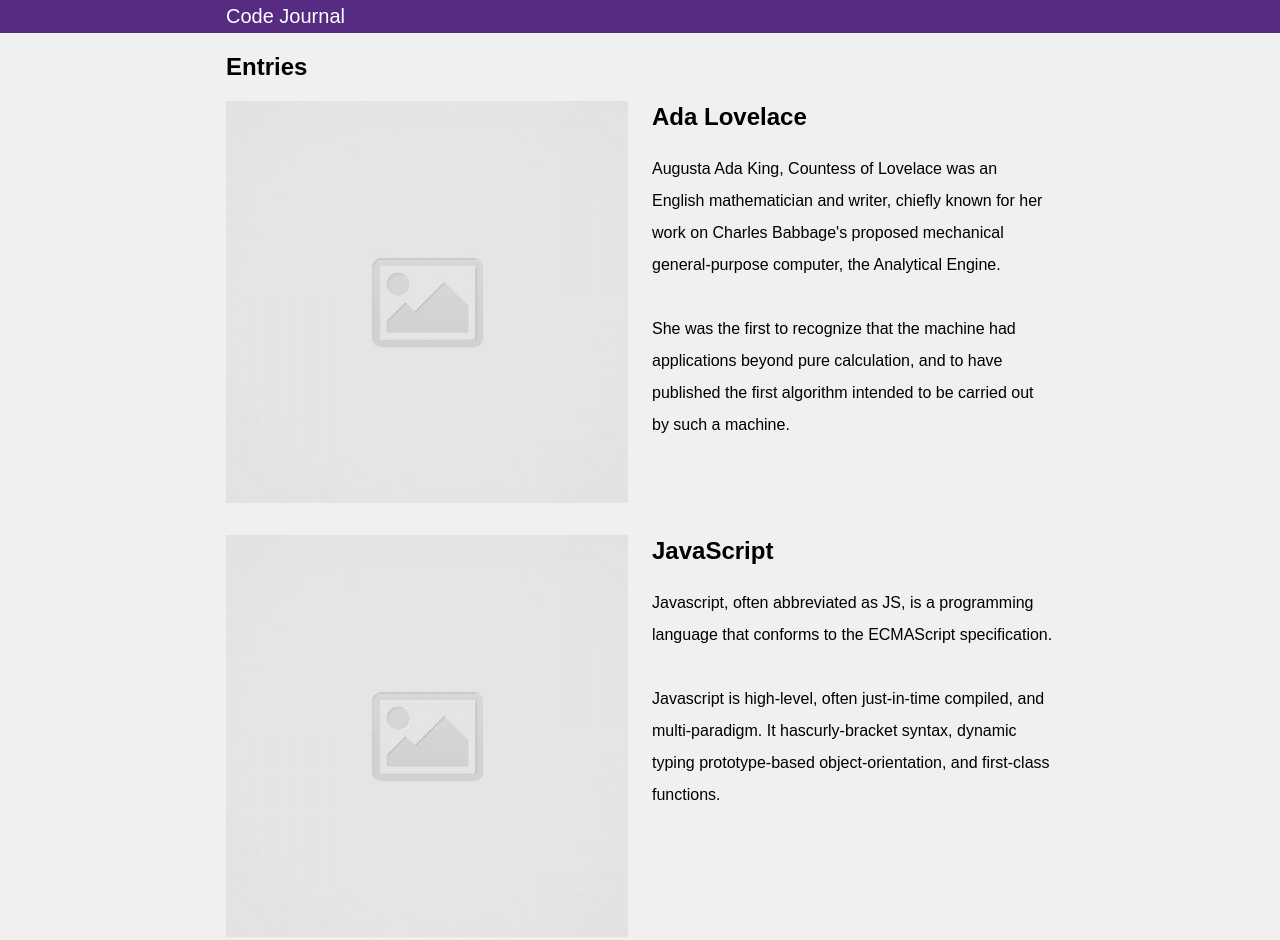
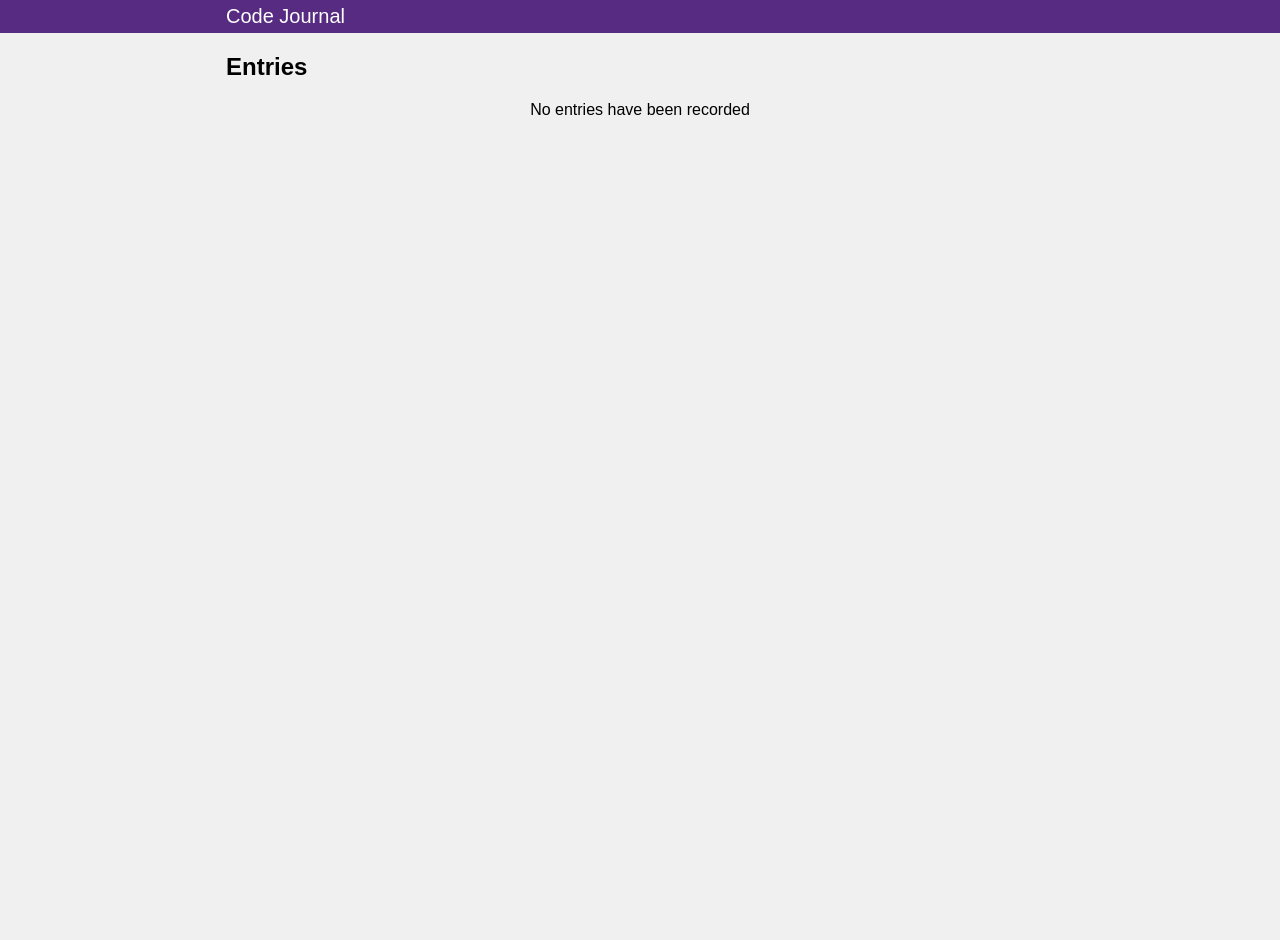
Before and after one commit to tam-n/code-journal, a website: page index.html in a window 1280 px wide. After the commit the page ends 800 px from the top, so only its background shows below. Drawn offline with Linux system fonts and the light colour scheme; a web font is replaced by a local one.

Commit message:
Added no-entry message. #2

```diff
--- a/css/styles.css
+++ b/css/styles.css
@@ -75,3 +75,7 @@ ul {
 .notes {
   white-space: pre-line;
 }
+
+.no-entries {
+  text-align: center;
+}
--- a/index.html
+++ b/index.html
@@ -35,33 +35,8 @@
         <h2>Entries</h2>
       </div>
       <ul>
-        <li class="row">
-          <div class="column-full column-half">
-            <img class="photo-url" src="images/placeholder-image-square.jpg" alt="entry image"/>
-          </div>
-          <div class="column-full column-half">
-            <h2 class="title">
-              Ada Lovelace
-            </h2>
-            <div class="notes"> Augusta Ada King, Countess of Lovelace was an English mathematician and writer, chiefly known for her work on Charles Babbage's proposed mechanical general-purpose computer, the Analytical Engine.
-
-            She was the first to recognize that the machine had applications beyond pure calculation, and to have published the first algorithm intended to be carried out by such a machine.
-            </div>
-          </div>
-        </li>
-        <li class="row">
-          <div class="column-full column-half">
-            <img class="photo-url" src="images/placeholder-image-square.jpg" alt="entry image"/>
-          </div>
-          <div class="column-full column-half">
-            <h2 class="title">
-              JavaScript
-            </h2>
-            <div class="notes">Javascript, often abbreviated as JS, is a programming language that conforms to the ECMAScript specification.
-
-            Javascript is high-level, often just-in-time compiled, and multi-paradigm. It hascurly-bracket syntax, dynamic typing prototype-based object-orientation, and first-class functions.
-            </div>
-          </div>
+        <li class="no-entries">
+          No entries have been recorded
         </li>
       </ul>
     </div>
```
